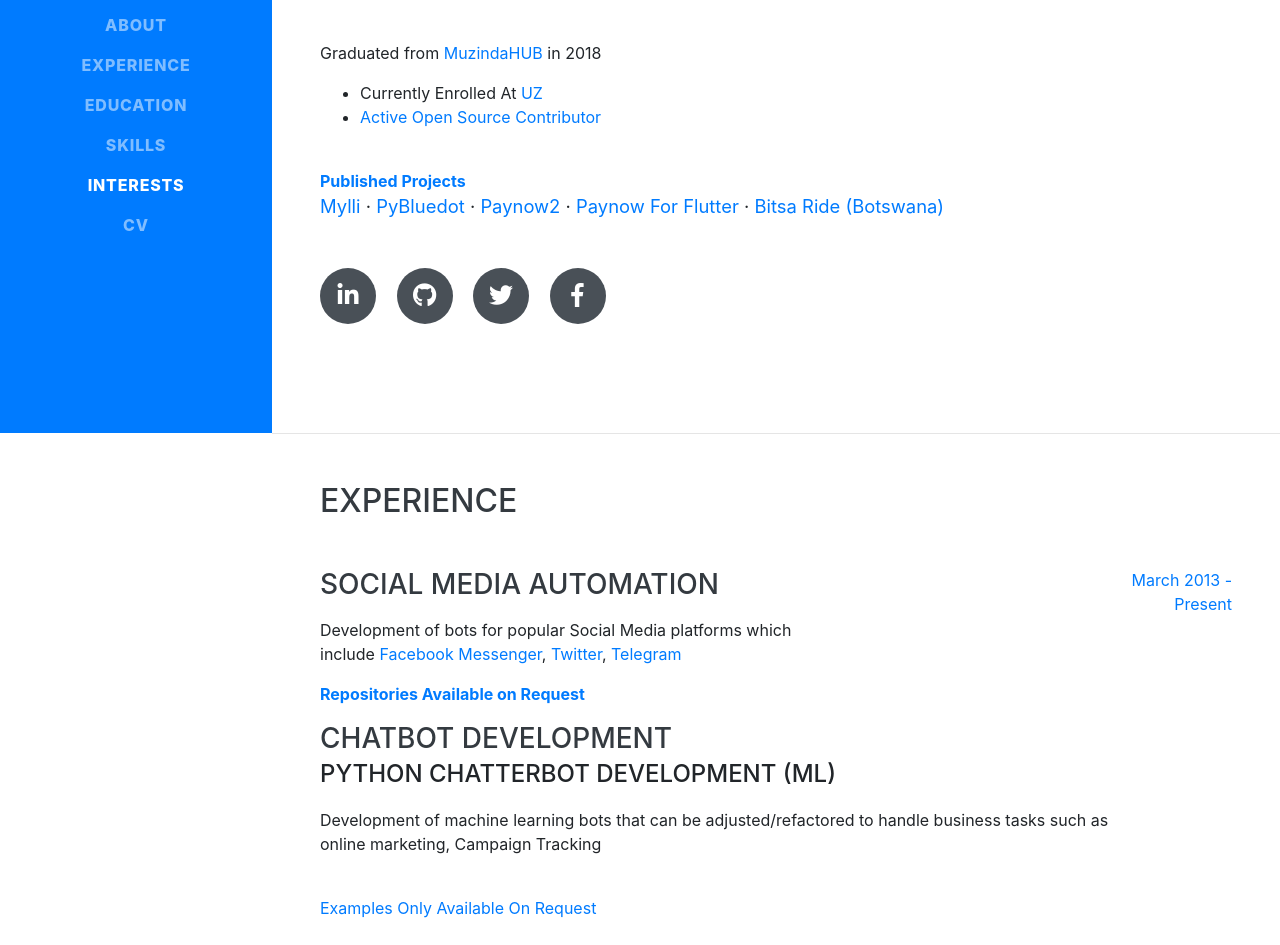
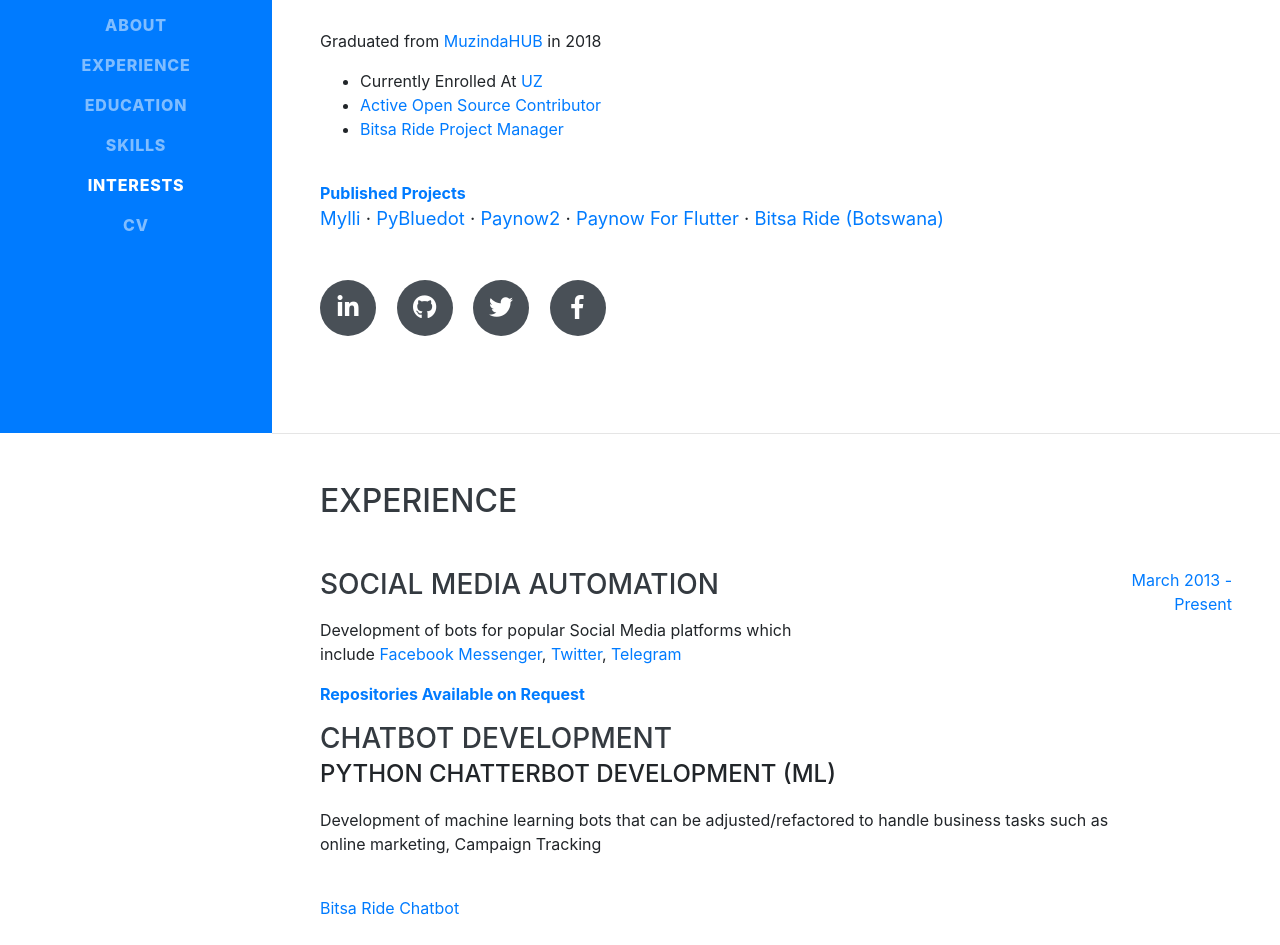
Before and after one commit to tinashe13/ignertic.github.io, a website with bundled scripts: page index.html in a window 1280 px wide. Shown: the part 367-1312 px from the top of the page. Built offline with nearby package versions, Linux system fonts and the light colour scheme; a web font is replaced by a local one.

Commit message:
more bitsa

```diff
--- a/index.html
+++ b/index.html
@@ -76,6 +76,7 @@
           <ul>
             <li>Currently Enrolled At <a href="https://uz.ac.zw">UZ</a></li>
             <li><a href="https://github.com/paynow/Paynow-Python-SDK/pull/5">Active Open Source Contributor</li>
+            <li><a href="https://www.facebook.com/pages/category/Business-Service/Bitsa-Ride-100508121461148/">Bitsa Ride Project Manager</li>
 
           </ul>
         <br/>
@@ -122,7 +123,7 @@
             <div class="subheading mb-3">Python Chatterbot Development (ML)</div>
             <p>Development of machine learning bots that can be adjusted/refactored to handle business tasks such as online marketing, Campaign Tracking</p>
             <br/>
-            <p><a href="mailto:ignertic@icloud.com">Examples Only Available On Request<a/></p>
+            <p><a href="https://www.facebook.com/pages/category/Business-Service/Bitsa-Ride-100508121461148/">Bitsa Ride Chatbot<a/></p>
           </div>
           <div class="resume-date text-md-right">
             <span class="text-primary">March 2013 - Present</span>
```
